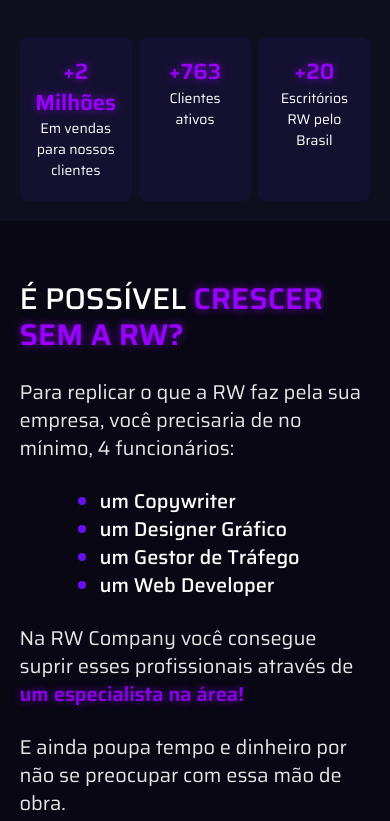
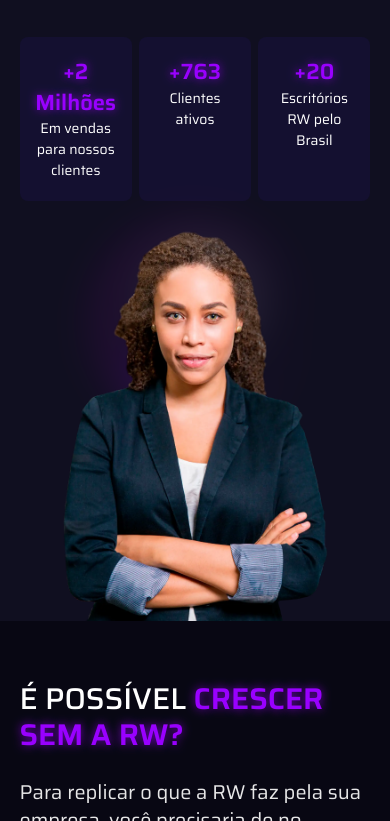
Before and after one commit to RafaelPires2/rw-company, a website: page index.html in a window 390 px wide. Shown: the part 1570-2391 px from the top of the page. Drawn offline with Linux system fonts and the light colour scheme.

Commit message:
style: img

```diff
--- a/styles/components/home.scss
+++ b/styles/components/home.scss
@@ -73,5 +73,5 @@
         font-size: 1.4rem;
         display: flex;
         text-align: center;
+    }
 }
-}
--- a/styles/components/section-about.scss
+++ b/styles/components/section-about.scss
@@ -94,10 +94,13 @@
 
 @media only screen and (max-width: 425px) {
     .container-about{
-        flex-direction: column;
+        flex-direction: column-reverse;
+    }
+    .img-about{
+        height: 400px;
     }
     .img-container-about {
-       display: none;
+        width: 100%;
     }
 
     .container-about {
```
Also changed, not shown: styles/index.css.
